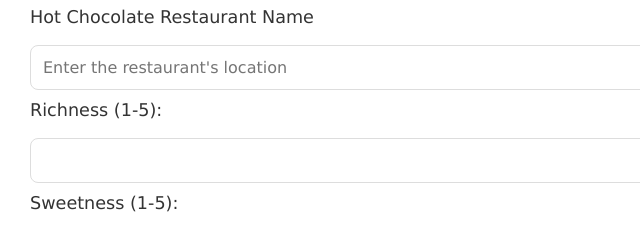
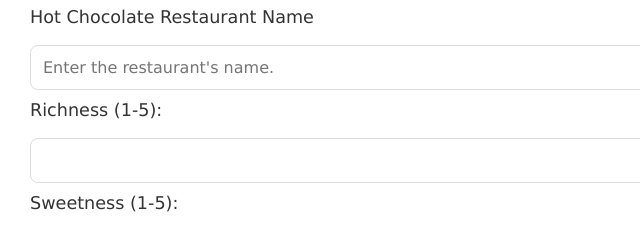
Before and after one commit to airballthegame/hot-choc, a plain HTML site: page index.html in a window 1280 px wide. Shown: the part 195-424 px from the top of the page, 0-640 px from the left. Drawn offline with Linux system fonts and the light colour scheme.

Commit message:
Changed placeholder text from location to name

```diff
--- a/index.html
+++ b/index.html
@@ -109,7 +109,7 @@
 
         <!-- Restaurant Location -->
         <label for="location">Hot Chocolate Restaurant Name</label>
-        <input type="text" id="location" name="location" placeholder="Enter the restaurant's location" required>
+        <input type="text" id="location" name="location" placeholder="Enter the restaurant's name." required>
 
         <!-- Hot Chocolate Descriptors -->
         <label for="richness">Richness (1-5):</label>
```
